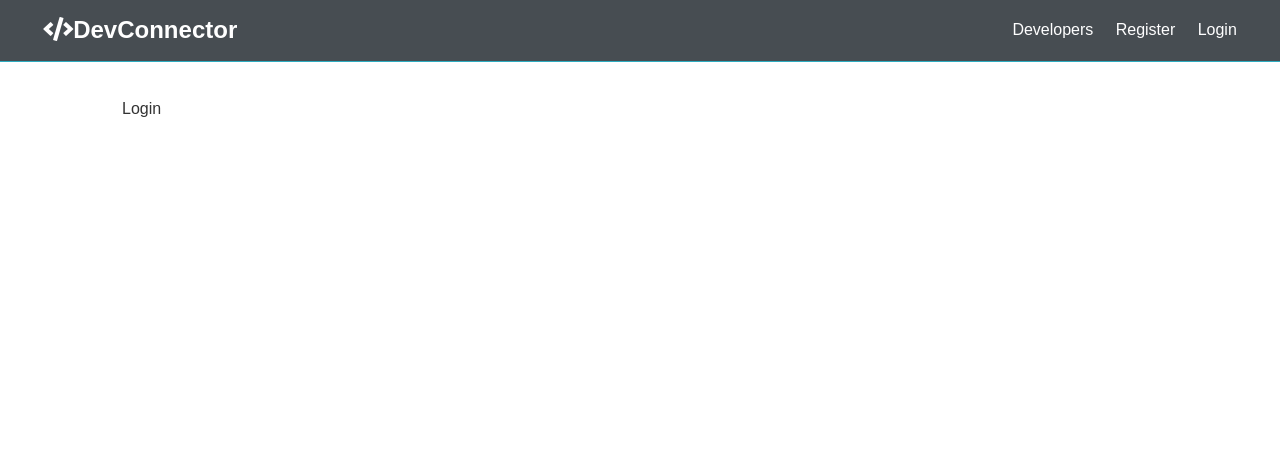
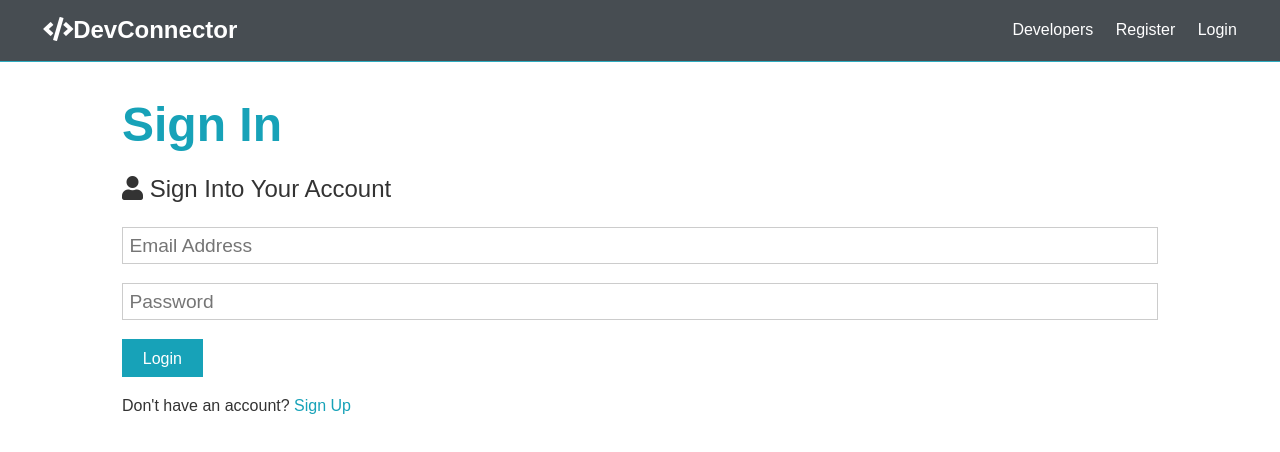
Before and after one commit to Ishasingh04/MERN_learning, a React (Create React App) app in the folder client/: page /login in a window 1280 px wide. Shown: the top 452 px of the page. Built offline with nearby package versions, Linux system fonts and the light colour scheme.

Commit message:
errors resolved & login form

```diff
--- a/client/src/components/auth/Login.js
+++ b/client/src/components/auth/Login.js
@@ -1,7 +1,53 @@
-import React from 'react'
+import React, { Fragment, useState } from 'react';
+import { Link } from 'react-router-dom';
 
 const Login = () => {
-    return <div> Login </div>;
+const [formData, setFormData ] = useState({
+
+    email: '',
+    password: ''
+});
+
+const {  email, password } = formData;
+
+const onChange = e =>
+setFormData({ ...formData, [e.target.name]: e.target.value});
+
+const onSubmit = async e => {
+    e.preventDefault();
+        console.log('SUCCESS');
+};
+
+    return ( <Fragment>
+    <h1 className="large text-primary">Sign In</h1>
+    <p className="lead"><i className="fas fa-user"></i> Sign Into Your Account</p>
+    <form className="form" onSubmit = {e => onSubmit(e)}>
+      <div className="form-group">
+        <input
+        type="email"
+        placeholder="Email Address"
+         name="email"
+         value={email}
+         onChange = {e => onChange(e)}
+         required />
+      </div>
+      <div className="form-group">
+        <input
+          type="password"
+          placeholder="Password"
+          name="password"
+          minLength="6"
+          value={password}
+          onChange = {e => onChange(e)}
+          required />
+      </div>
+      <input type="submit" className="btn btn-primary" value="Login" />
+    </form>
+    <p className="my-1">
+     Don't have an account? <Link to='/register'>Sign Up</Link>
+    </p>
+    </Fragment>
+    );
 };
 
 export default Login;
--- a/client/src/components/auth/Register.js
+++ b/client/src/components/auth/Register.js
@@ -1,5 +1,5 @@
 import React, { Fragment, useState } from 'react';
-import axios from 'axios';
+import { Link } from 'react-router-dom';
 
 const Register = () => {
 const [formData, setFormData ] = useState({
@@ -15,33 +15,16 @@ const onChange = e =>
 setFormData({ ...formData, [e.target.name]: e.target.value});
 
 const onSubmit = async e => {
-    e.preventDefaut();
+    e.preventDefault();
     if(password !== password2) {
         console.log('Password do not match');
     } else{
-        const newUser = {
-          name,
-          email,
-          password
+        console.log('SUCCSESS');
         }
-        try {
-          const config = {
-            headers: {
-              'Content-Type': 'application/json'
-            }
-          }
 
-          const body = JSON.stringify(newUser);
-
-          const res = await axios.post('/api/users', body,config)
-          console.log(res.data);
-        } catch (err) {
-          console.error(err.response.data);
-        }
-    }
 };
 
-    return <Fragment>
+    return (<Fragment>
     <h1 className="large text-primary">Sign Up</h1>
     <p className="lead"><i className="fas fa-user"></i> Create Your Account</p>
     <form className="form" onSubmit = {e => onSubmit(e)}>
@@ -90,9 +73,10 @@ const onSubmit = async e => {
       <input type="submit" className="btn btn-primary" value="Register" />
     </form>
     <p className="my-1">
-      Already have an account? <a href="login.html">Sign In</a>
+      Already have an account? <Link to ='/login'>Sign In</Link>
     </p>
-    </Fragment>;
+    </Fragment>
+    );
 };
 
 export default Register;
```
